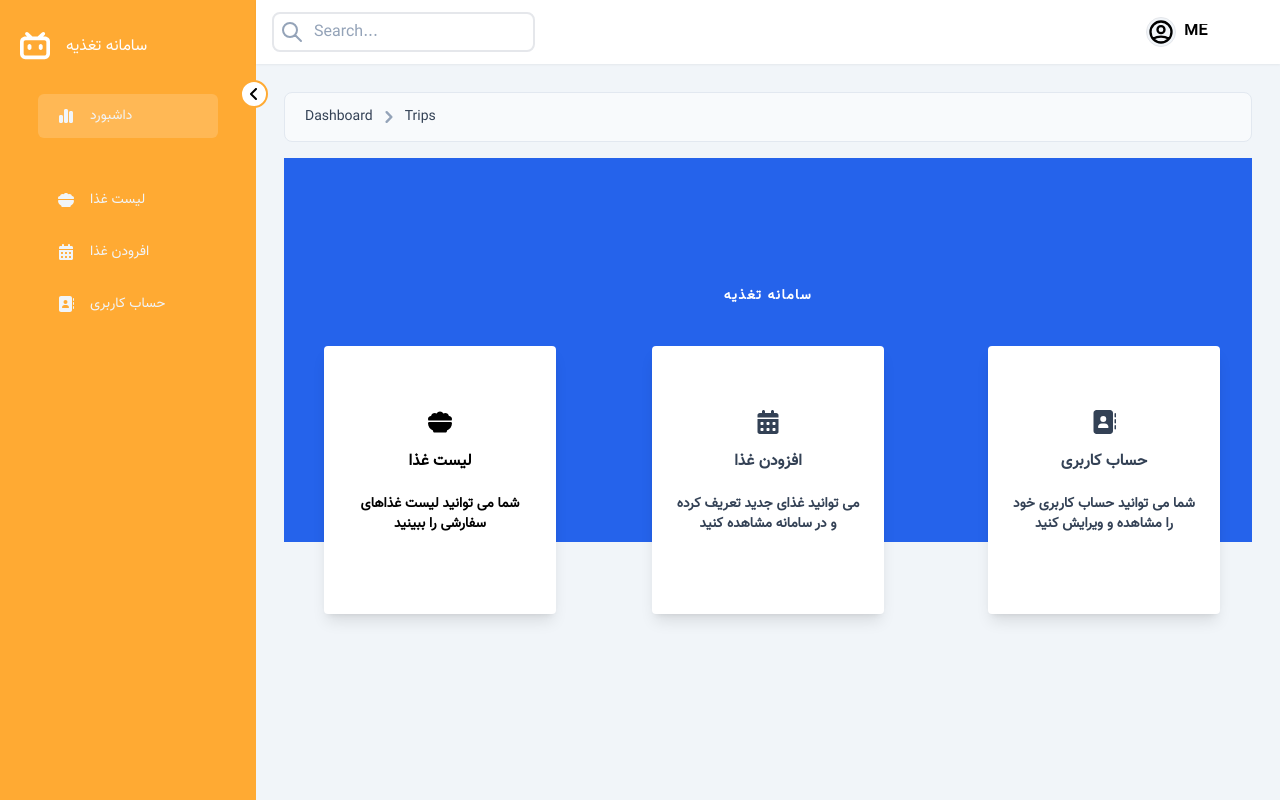
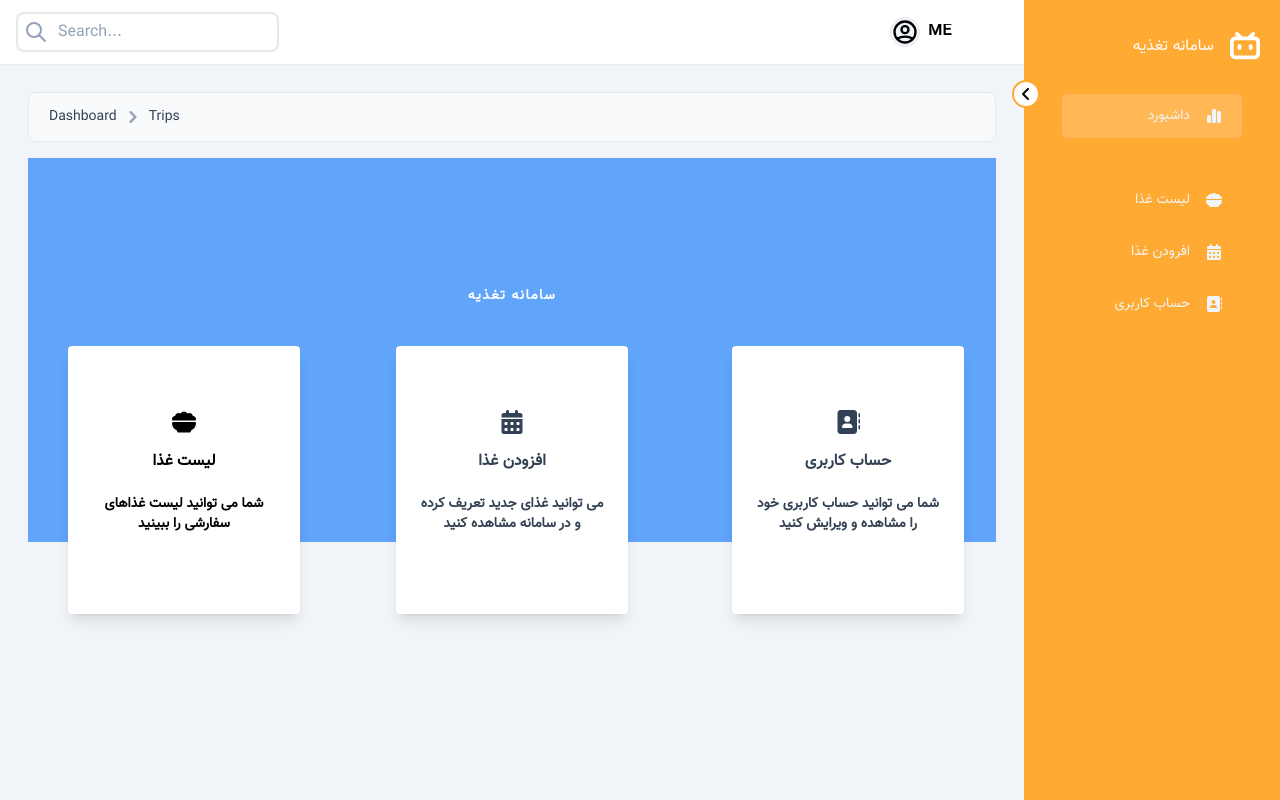
Before and after one commit to SaraZmni/food-dashboard-app, a React app: page /dashboard in a window 1280 px wide. Built offline with nearby package versions, Linux system fonts and the light colour scheme.

Commit message:
fix sidebar side :)

```diff
--- a/src/components/general/layouts/sidebar/sidebar.tsx
+++ b/src/components/general/layouts/sidebar/sidebar.tsx
@@ -29,17 +29,13 @@ const Sidebar: FC<SidebarProps> = ({ sendActiveId }) => {
     >
       {/* Add Button */}
       <div
-        className="absolute w-7 h-7 border-2  cursor-pointer -right-3 top-20  border-layout rounded-full text-center bg-white flex items-center justify-center"
+        className="absolute w-7 h-7 border-2  cursor-pointer -left-3 top-20  border-layout rounded-full text-center bg-white flex items-center justify-center"
         onClick={() => setOpen((prevState) => !prevState)}
       >
         {open ? <FaAngleLeft /> : <FaAngleRight />}
       </div>
       {/* Title */}
-      <div className="text-white flex gap-x-4 items-center">
-        <div>
-          <FaBilibili className="text-3xl duration-500" />
-        </div>
-
+      <div className="text-white flex justify-end gap-x-4 items-center">
         <h1
           className={`origin-left font-medium duration-300 ${
             !open && "scale-0"
@@ -47,13 +43,16 @@ const Sidebar: FC<SidebarProps> = ({ sendActiveId }) => {
         >
           سامانه تغذیه
         </h1>
+        <div>
+          <FaBilibili className="text-3xl duration-500" />
+        </div>
       </div>
       <ul className="pt-6">
         {Menus.map((menu, index) => (
           <li
             className={`${
               open ? "w-10/12" : "w-2 justify-center"
-            } w-10/12 text-slate-100 hover:text-white active:bg-crystal cursor-pointer text-md flex items-center ${
+            } w-10/12 text-slate-100 hover:text-white active:bg-crystal cursor-pointer text-md flex justify-end items-center ${
               activeId === index ? "bg-crystal" : ""
             } mx-auto gap-x-4 hover:bg-crystal rounded-md px-5 py-3 ${
               menu.gap ? "mt-10" : " mt-2"
@@ -63,7 +62,6 @@ const Sidebar: FC<SidebarProps> = ({ sendActiveId }) => {
               sendActiveId(index), setActiveId(index);
             }}
           >
-            <div>{menu.icon}</div>
             <span
               className={`text-sm ${
                 !open && "hidden"
@@ -71,6 +69,7 @@ const Sidebar: FC<SidebarProps> = ({ sendActiveId }) => {
             >
               {menu.title}
             </span>
+            <div>{menu.icon}</div>
           </li>
         ))}
       </ul>
--- a/src/routes/dashboard/components/dashboard-offset-cards/dashboard-offset-cards.tsx
+++ b/src/routes/dashboard/components/dashboard-offset-cards/dashboard-offset-cards.tsx
@@ -7,7 +7,7 @@ import { FaAddressBook } from "react-icons/fa6";
 const DashboardOffsetCards: FC = () => {
   return (
     <div>
-      <div className="bannerFondo bg-blue-600 h-96 font-vazir"></div>
+      <div className="bannerFondo bg-blue-400 h-96 font-vazir"></div>
 
       <div className="-mt-64 ">
         <div className="w-full text-center">
--- a/src/routes/dashboard/dashboard.tsx
+++ b/src/routes/dashboard/dashboard.tsx
@@ -29,10 +29,6 @@ const Dashboard: FC = () => {
   };
   return (
     <div className="flex font-vazir">
-      <aside className="sticky top-0 h-screen">
-        <Sidebar sendActiveId={reciveActiveId} />
-      </aside>
-
       <main
         role="main"
         className="-ml-64 flex flex-grow flex-col transition-all duration-150 ease-in md:ml-0"
@@ -43,6 +39,9 @@ const Dashboard: FC = () => {
           {renderPages()}
         </div>
       </main>
+      <aside className="sticky top-0 h-screen">
+        <Sidebar sendActiveId={reciveActiveId} />
+      </aside>
     </div>
   );
 };
```
